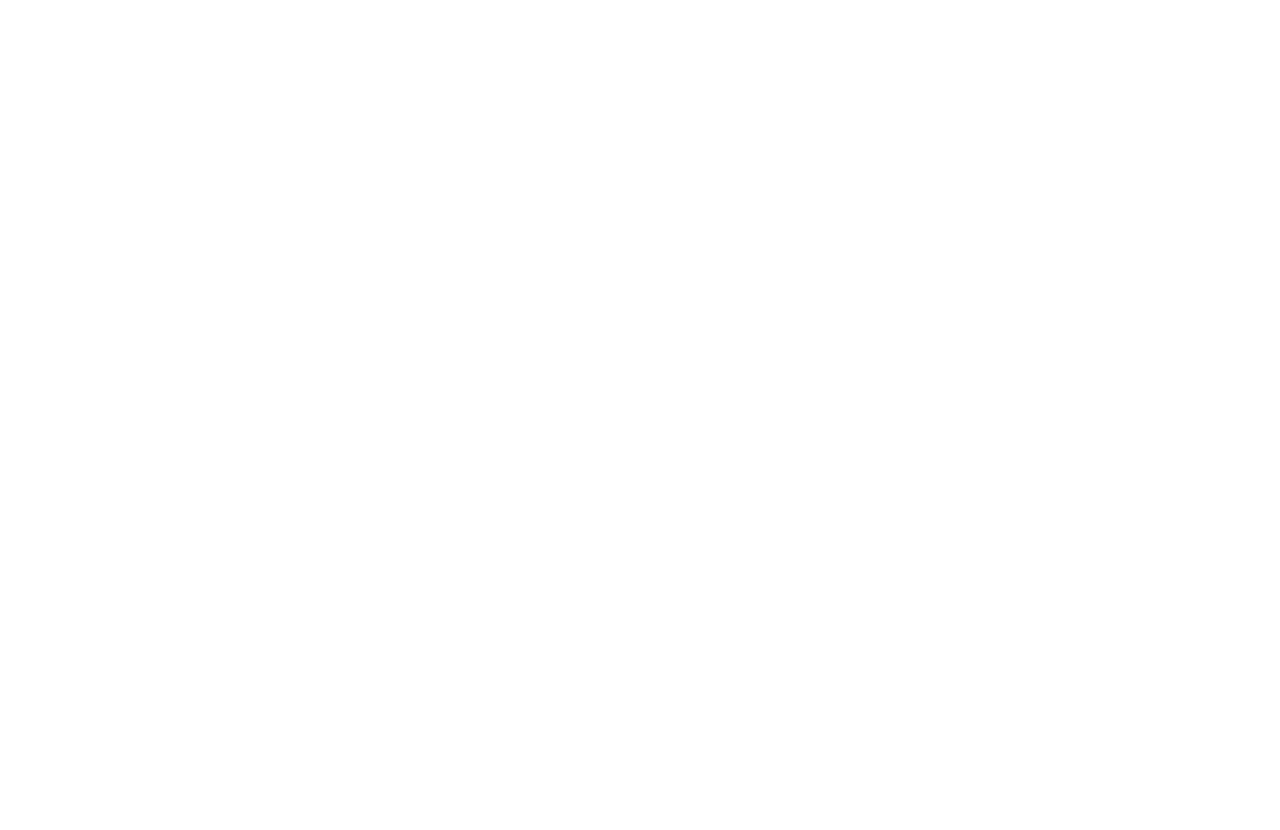
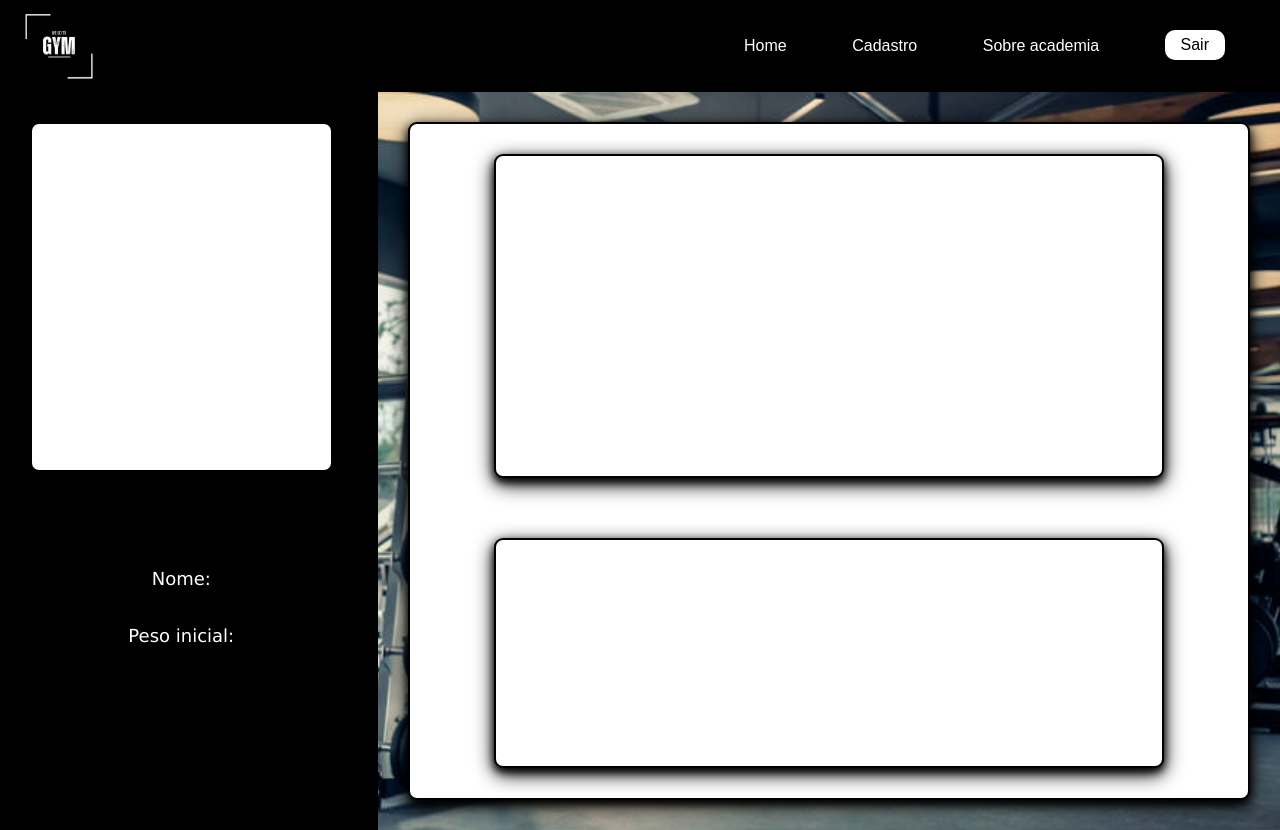
Before and after one commit to Pedro-Donizete/Gym-projeto-individual, a website: page public/Pos_login/inicial.html in a window 1280 px wide. Before the commit the page ends 800 px from the top, so only its background shows below. Drawn offline with nearby package versions, Linux system fonts and the light colour scheme; no server answers.

Commit message:
atualização de telas de usuario e API

```diff
--- a/package.json
+++ b/package.json
@@ -10,9 +10,11 @@
   "author": "Feito pelos desenvolvedores @ São Paulo Tech School / Bandtec Digital School",
   "license": "MIT",
   "dependencies": {
+    "chart.js": "^4.3.0",
     "cors": "^2.8.5",
     "express": "^4.17.1",
     "mssql": "^7.1.3",
+    "multer": "^1.4.5-lts.1",
     "mysql2": "^2.2.5",
     "nodemon": "^2.0.7",
     "path": "^0.12.7"
--- a/public/CSS/Tela_cadastro.css
+++ b/public/CSS/Tela_cadastro.css
@@ -4,6 +4,8 @@
     margin: none;
     padding: none;
     margin: 0;
+    text-decoration: none;
+
 
 }
 
--- a/public/CSS/Tela_inicial.css
+++ b/public/CSS/Tela_inicial.css
@@ -4,6 +4,8 @@
     margin: none;
     padding: none;
     margin: 0;
+    text-decoration: none;
+
 
 }
 
--- a/public/CSS/home.css
+++ b/public/CSS/home.css
@@ -4,6 +4,7 @@
     margin: none;
     padding: none;
     margin: 0;
+    text-decoration: none;
 
 }
 
@@ -30,6 +31,7 @@ header{
     align-items: center;
     list-style: none;
     justify-content: space-between;
+    color: white;
 
 }
 
--- a/public/CSS/sobre_academia.css
+++ b/public/CSS/sobre_academia.css
@@ -4,6 +4,8 @@
     margin: none;
     padding: none;
     margin: 0;
+    text-decoration: none;
+
 
 }
 
--- a/public/Pos_login/CSS/inicial.css
+++ b/public/Pos_login/CSS/inicial.css
@@ -4,13 +4,136 @@
     margin: none;
     padding: none;
     margin: 0;
+    text-decoration: none;
 
 }
 
+header{
+    display: flex;
+    background-color: black;
+    margin: none;
+    box-shadow: 0 4px 8px 0 rgba(0, 0, 0, 0.2), 0 6px 20px 0 rgb(0, 0, 0);
+
+
+}
+
+.container{
+    display: flex;
+    width: 90%;
+    margin-left: 1%;
+    transition: 0.6s;
+    justify-content: space-between;
+}
+
+.navbar{
+    position: relative;
+    display: flex;
+    width: 40%;
+    align-items: center;
+    list-style: none;
+    justify-content: space-between;
+    color: white;
+
+}
+
+.img_header{
+    width: 8%;
+    alt: 8%;
+    justify-content: right;
+}
+#login {
+    position: absolute;
+    width: 60px;
+    height: 30px;
+    top: calc(50% - 42px/2);
+    background-color: #ffffff;
+    color: #000000;
+    align-items: center;
+    display: flex;
+    justify-content: center;
+    border-radius: 10px;
+    margin-top: 1%;
+}
+.container a{
+    color: white;
+}
 .form{
-    background-image: url(/public/imagens/Fundo2.jpg);
+    background-image: url(../imagens/Fundo2.jpg);
     background-size: cover;
-    padding: 8%;
     display: flex;
     justify-content: center;
 }
+.form .container {
+    justify-content: center;
+    align-items: center;
+    height: 100%;
+}
+.formulario{
+    background-color: #ffffff;
+    display: flex;
+    align-items: center;
+    flex-direction: column;
+    width: 100%;
+    height: 678px;
+    margin: 30px;
+    border: 2px solid rgb(0, 0, 0);
+    justify-content: space-between;
+    border-radius: 9px;
+    box-shadow: 0 4px 8px 0 rgb(0, 0, 0), 0 6px 20px 0 rgb(0, 0, 0);
+
+}
+.barra_lateral{
+    display: flex;
+    width: 45%;
+    background-color: black;
+    margin: none;
+    flex-direction: column;
+
+}
+.foto{
+    background-color: #ffffff;
+    display: flex;
+    align-items: center;
+    flex-direction: column;
+    width: 80%;
+    margin: 0;
+    height: 350px;
+    margin: 30px;
+    border: 2px solid rgb(0, 0, 0);
+    justify-content: space-between;
+    border-radius: 9px;
+    box-shadow: 0 4px 8px 0 rgb(0, 0, 0), 0 6px 20px 0 rgb(0, 0, 0);
+}
+.info_usuario{
+    display: flex;
+    align-items: center;
+    flex-direction: column;
+    width: 80%;
+    margin: 0;
+    height: 150px;
+    margin: 30px;
+    justify-content: space-evenly;
+    border-radius: 9px;
+    color: #ffffff;
+    flex-wrap: wrap;
+    align-content: center;
+}
+.info_usuario span{
+    display: flex;
+    font-size: large;
+    font-family: Verdana, Geneva, Tahoma, sans-serif;
+}
+.grafico1{
+    background-color: #ffffff;
+    display: flex;
+    align-items: center;
+    flex-direction: column;
+    width: 80%;
+    margin: 0;
+    height: 350px;
+    margin: 30px;
+    border: 2px solid rgb(0, 0, 0);
+    justify-content: space-between;
+    border-radius: 9px;
+    box-shadow: 0 4px 8px 0 rgb(0, 0, 0), 0 6px 20px 0 rgb(0, 0, 0);
+}
--- a/public/Pos_login/inicial.html
+++ b/public/Pos_login/inicial.html
@@ -1,13 +1,143 @@
 <!DOCTYPE html>
 <html lang="en">
+
 <head>
     <meta charset="UTF-8">
     <meta http-equiv="X-UA-Compatible" content="IE=edge">
     <meta name="viewport" content="width=device-width, initial-scale=1.0">
-    <title>Document</title>
+    <title>Usuario</title>
     <link rel="stylesheet" href="CSS/inicial.css">
+    <script src="https://cdn.jsdelivr.net/npm/chart.js"></script>
+
 </head>
-<body>
+
+<body onload="get_info()">
+
+
+
+    <header>
+        <div class="container">
+            <img class="img_header" src="imagens/Gym.png" alt="">
+
+
+            <ul class="navbar">
+                <li><a href="index.html"> Home </a></li>
+                <li><a href="cadastro.html"> Cadastro </a></li>
+                <li><a href="Sobre_academia.html"> Sobre academia </a></li>
+                <li><a href="login.html" id="login"> Sair </a></li>
+            </ul>
+        </div>
+
+    </header>
+    <div class="form">
+        <div class="barra_lateral">
+            <div class="foto"></div>
+            <div class="info_usuario">
+                <span> Nome: <b id="nomeusuario"></b></span>
+                <span> Peso inicial:  <b id="pesousuario"> </b> </span>
+
+            </div>
+
+        </div>
+        <div class="formulario">
+            <div class="grafico1">
+                <canvas id="myChart" style="position: relative;height: 40vh;width: 40vw;"></canvas>
+
+            </div>
+            <div class="foto"></div>
+        </div>
+
+    </div>
+
+    </div>
+
+
 
 </body>
+
 </html>
+
+<script>
+    var glob1 = [];
+    var glob2 = [];
+    function chart() {
+        const labels = glob1;
+
+        const data = {
+            labels: labels,
+            datasets: [{
+                label: 'Peso em KG',
+                backgroundColor: 'gray',
+                borderColor: 'rgb(255, 99, 132)',
+                data: glob2,
+
+            },
+
+
+            ]
+
+
+        };
+
+
+
+        const config = {
+            type: 'bar',
+            data: data,
+            options: {}
+        };
+
+
+        const myChart = new Chart(
+            document.getElementById('myChart'),
+            config
+        );
+
+    }
+    function get_info() {
+        var id = sessionStorage.ID_USUARIO;
+        fetch(`/usuarios/getpeso/${id}`, {
+            method: "GET",
+            headers: {
+                "Content-Type": "application/json"
+            },
+        }).then(function (resposta) {
+            console.log("ESTOU NO THEN DO entrar()!")
+
+            if (resposta.ok) {
+                console.log(resposta);
+
+                resposta.json().then(json => {
+                    console.log(json);
+                    console.log(JSON.stringify(json));
+
+                    //aqui vai informação json
+                    for(var i = 0; i <= json.length - 1; i++){
+                        glob1.push(json[i].tempoMes)
+                        glob2.push(json[i].pesoPmes)
+
+                    }
+                    console.log(glob1)
+                    console.log(glob2)
+                    pesousuario.innerHTML = json[0].inicialPesoKG
+                    nomeusuario.innerHTML = json[0].nome
+                 chart()
+
+
+                });
+
+            } else {
+
+
+                resposta.text().then(texto => {
+                    console.error(texto);
+                });
+            }
+
+        }).catch(function (erro) {
+            console.log(erro);
+        })
+    }
+
+
+</script>
--- a/public/script/login.js
+++ b/public/script/login.js
@@ -35,10 +35,10 @@ function entrar() {
 
                 sessionStorage.EMAIL_USUARIO = json.email;
                 sessionStorage.NOME_USUARIO = json.nome;
-                sessionStorage.ID_USUARIO = json.id;
+                sessionStorage.ID_USUARIO = json.idUsuario;
 
                 setTimeout(function () {
-                    window.location = "./dashboard/cards.html";
+                    window.location = "./Pos_login/inicial.html";
                 }, 1000); // apenas para exibir o loading
 
             });
--- a/src/routes/usuarios.js
+++ b/src/routes/usuarios.js
@@ -20,4 +20,7 @@ router.post("/autenticar", function (req, res) {
     usuarioController.entrar(req, res);
 });
 
+router.get(`/getpeso/:id`, function(req, res){
+    usuarioController.getpeso(req, res)
+})
 module.exports = router;
```
Also changed, not shown: public/script/cadastro.js (+3 -6 lines), src/controllers/usuarioController.js (+46 -3 lines), src/models/usuarioModel.js (+20 -1 lines), public/Pos_login/imagens/Fundo.jpg (added), public/Pos_login/imagens/Fundo2.jpg (added), public/Pos_login/imagens/Gym.png (added), 2 other files.
